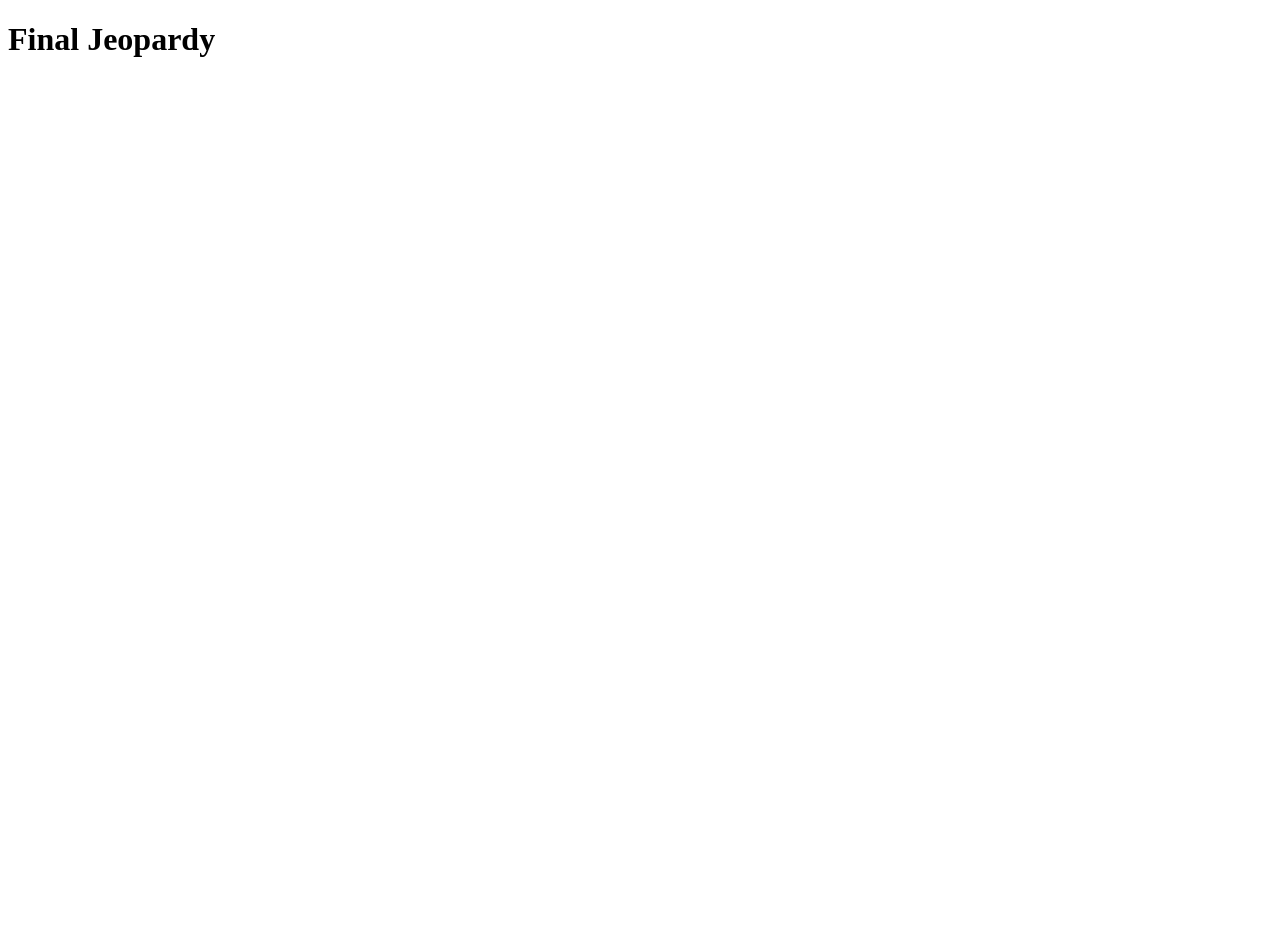
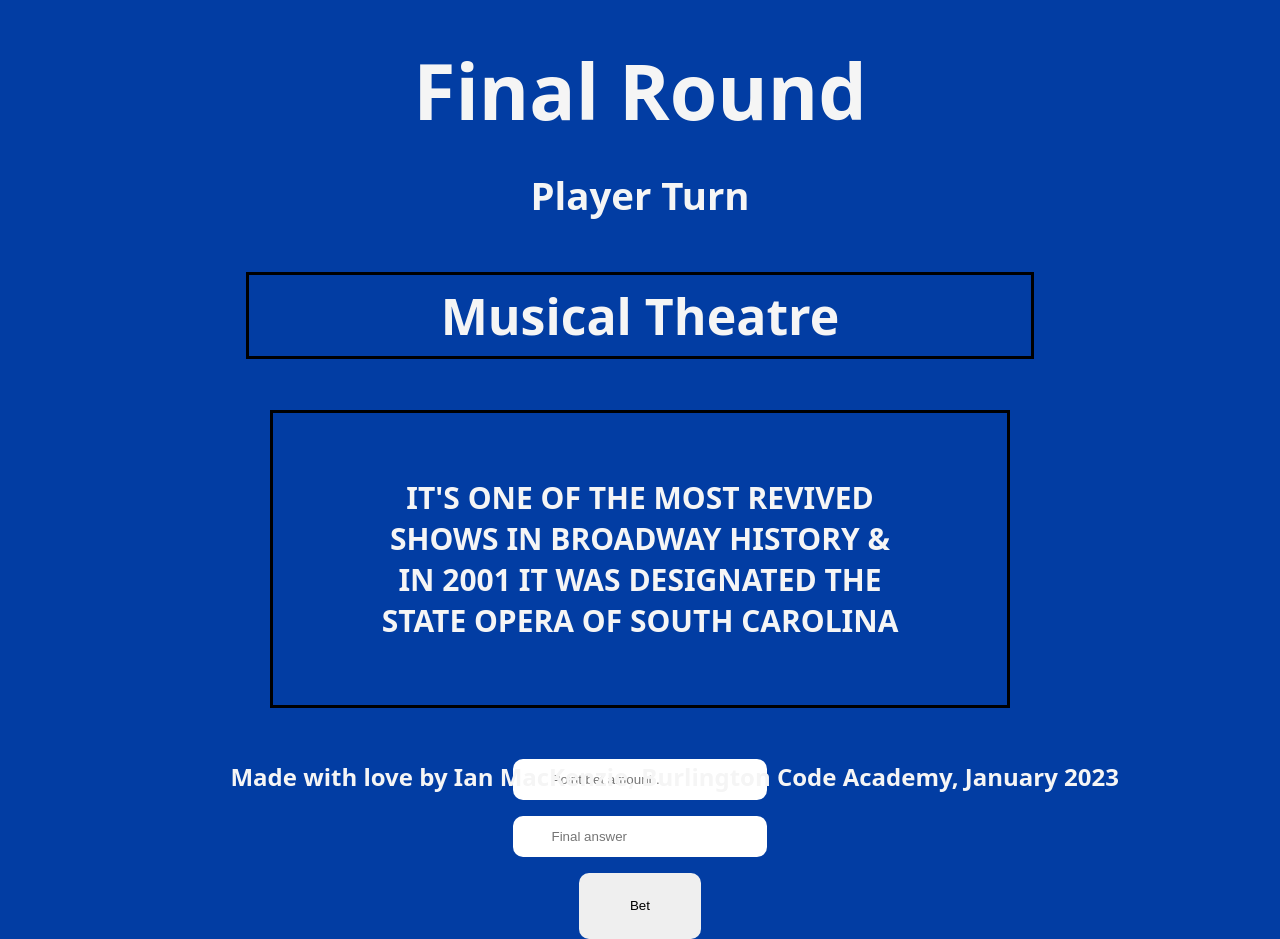
Before and after one commit to iam08160/Jeopardy-Project, a plain HTML site: page final-jeopardy.html in a window 1280 px wide. Before the commit the page ends 800 px from the top, so only its background shows below. Drawn offline with Linux system fonts and the light colour scheme.

Commit message:
Framework Complete

```diff
--- a/final-jeopardy.html
+++ b/final-jeopardy.html
@@ -1,13 +1,42 @@
 <!DOCTYPE html>
 <html lang="en">
   <head>
+    <link rel="stylesheet" href="style.css">
     <meta charset="UTF-8" />
     <meta http-equiv="X-UA-Compatible" content="IE=edge" />
     <meta name="viewport" content="width=device-width, initial-scale=1.0" />
     <title>Final Jeopardy</title>
   </head>
   <body>
-    <h1>Final Jeopardy</h1>
+
+    <div class="main-container1">
+      <h1>Final Round</h1>
+      <h2 class="player-turn">Player Turn</h2>
+    </div>
+
+     <div id="final-category">
+      <h2 class="final-category"> Musical Theatre</h2>
+     </div>
+
+      <div id="final-question">
+        <p class="final-question">It's one of the most revived shows in broadway history & in 2001 it was designated the state opera of South Carolina</p>
+      </div>
+
+        <div id="answer-final">
+          <input type="text" class="answer-final" placeholder="Point bet amount...">
+          <input type="text" class="answer-final" placeholder="Final answer">
+        </div>
+
+          <div id="bet">
+          <button class="bet">Bet</button>
+          </div>
+
+            <footer id="site-info">
+              <h2 class="site-info"> Made with love by Ian MacKenzie, Burlington Code Academy, January 2023</h2>
+            </footer>
+
+
+
     <!-- Do not change the script source. Allows import/export to work. -->
     <script src="./scripts/index.js" type="module"></script>
   </body>
--- a/style.css
+++ b/style.css
@@ -8,6 +8,7 @@
     background-color: rgb(2,61,163);
     font-family: Noto Sans;
     color: whitesmoke;
+
 }
 
 #welcome {
@@ -93,6 +94,7 @@
     padding: 1vw;
     font-weight: 900;
     font-size: xx-large;
+    text-transform: uppercase;
 
 }
 
@@ -163,3 +165,58 @@
     border-radius: 10px;
     ;
 }
+
+/** Final-Round */
+
+#final-category {
+    display: flex;
+    justify-content: center;
+    margin-top: 4vw ;
+}
+
+.final-category {
+    border: solid 3px black;
+    padding: .5vw 15vw .5vw 15vw;
+    font-size: 50px;
+}
+
+#final-question {
+    display: flex;
+    justify-content: center;
+    margin-top: 4vw;
+}
+
+.final-question {
+    border: solid 3px black;
+    font-weight: 800;
+    font-size: 30px;
+    text-align: center;
+    text-transform: uppercase;
+    margin-left: 21.1vw;
+    margin-right: 21.1vw;
+    padding: 5vw 8vw 5vw 8vw;
+}
+
+#answer-final {
+    display: flex;
+    flex-direction: column;
+    align-items: center;
+    margin-top: 4vw;
+    gap: 1em;
+    }
+
+.answer-final{
+    padding: 1vw 3vw 1vw 3vw;
+    border-radius: 10px;
+    }
+
+#bet {
+    display: flex;
+    justify-content: center;
+    margin-top: 1em;
+}
+
+.bet{
+    padding: 2vw 4vw 2vw 4vw;
+    border-radius: 10px;
+}
```
Also changed, not shown: round-2.html (+2 -3 lines).
